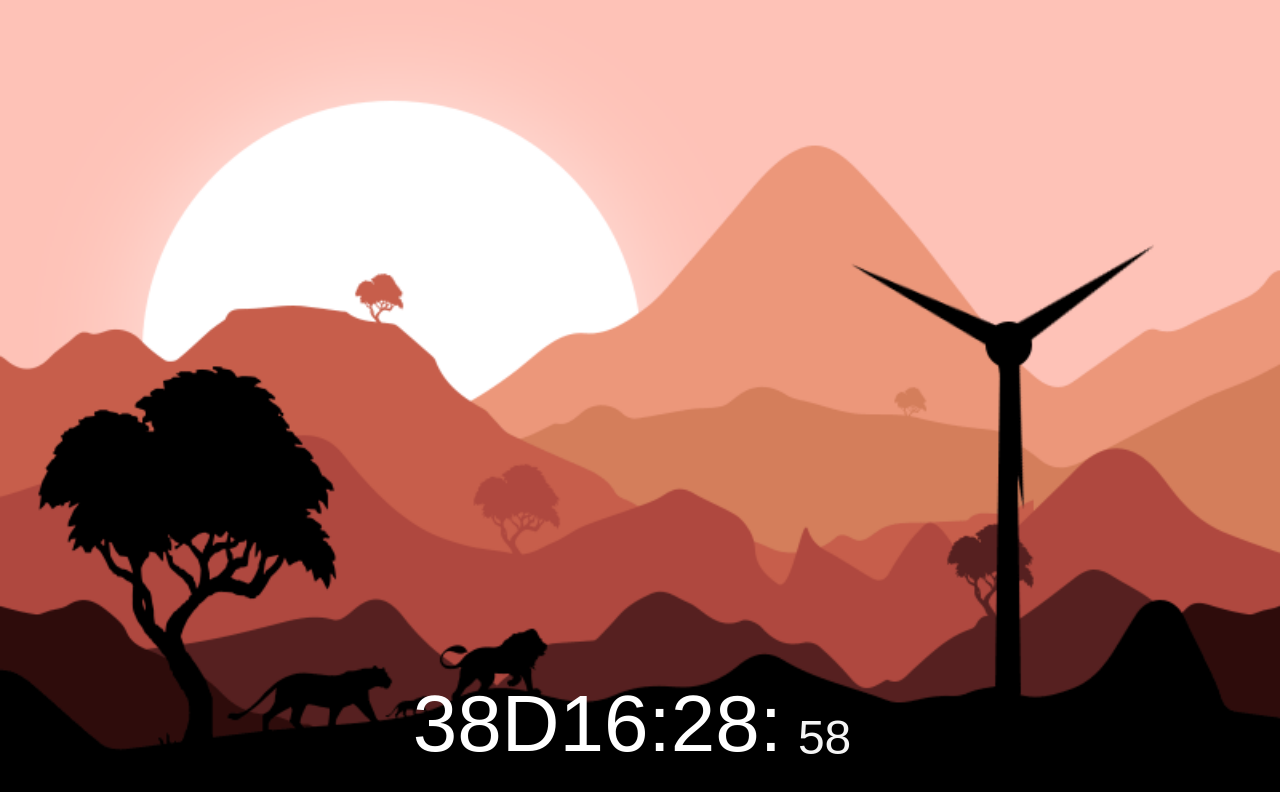
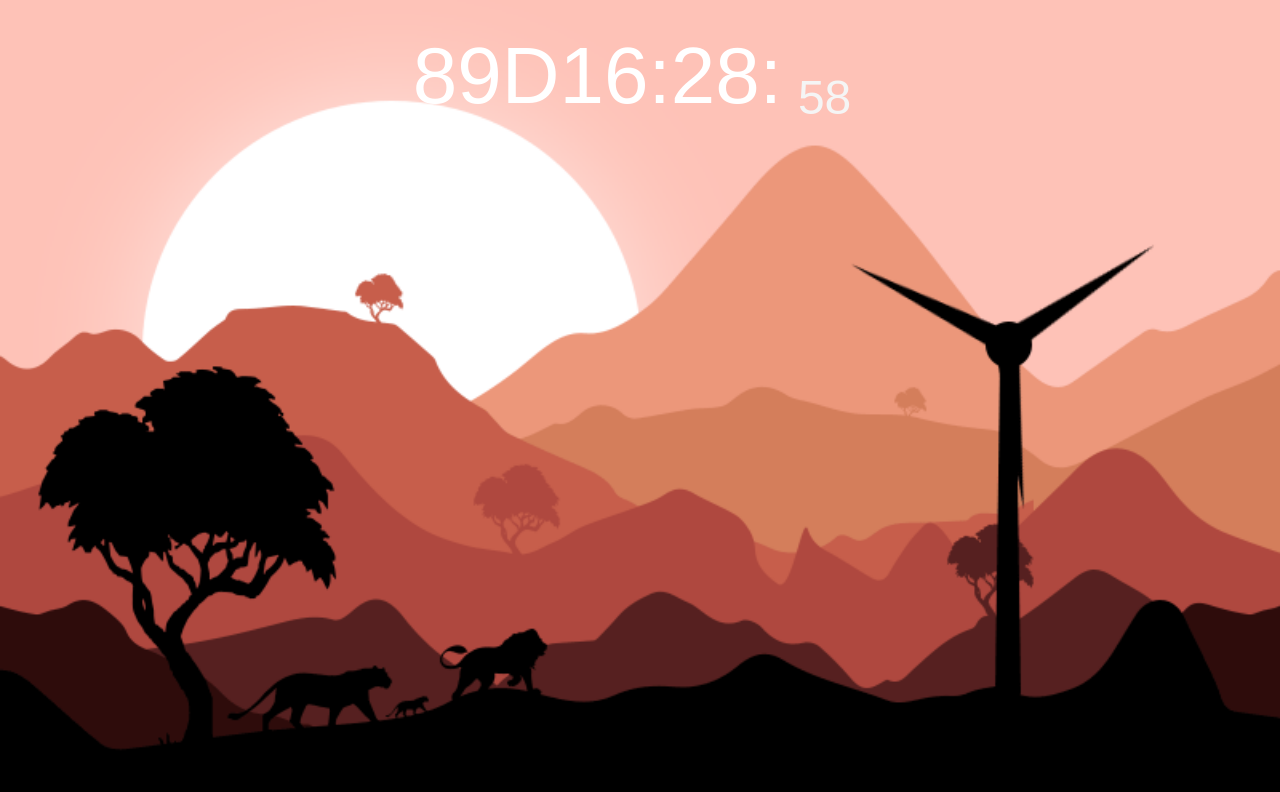
Before and after one commit to rabbanimd/counter, a plain HTML site: page index.html in a window 1280 px wide. Drawn offline with nearby package versions, Linux system fonts and the light colour scheme.

Commit message:
new date applied

```diff
--- a/index.html
+++ b/index.html
@@ -10,7 +10,7 @@
     <title>Counter</title>
 </head>
 <body>
-    <div class="hero p-3 d-flex align-items-end justify-content-center">
+    <div class="hero p-3 d-flex align-items-start justify-content-center">
 
         <div class="macro d-flex">
             <div id="days"></div>
--- a/index.js
+++ b/index.js
@@ -7,7 +7,7 @@ var x = setInterval(()=>{
     const seconds_el = document.getElementById('seconds');
     const targetDays = 90;
 
-    var start_time = new Date("mar 05, 2023 00:00:00").getTime();
+    var start_time = new Date("apr 25, 2023 00:00:00").getTime();
 
     var deadLine = start_time + targetDays * 24*60*60 *1000;
 
```
